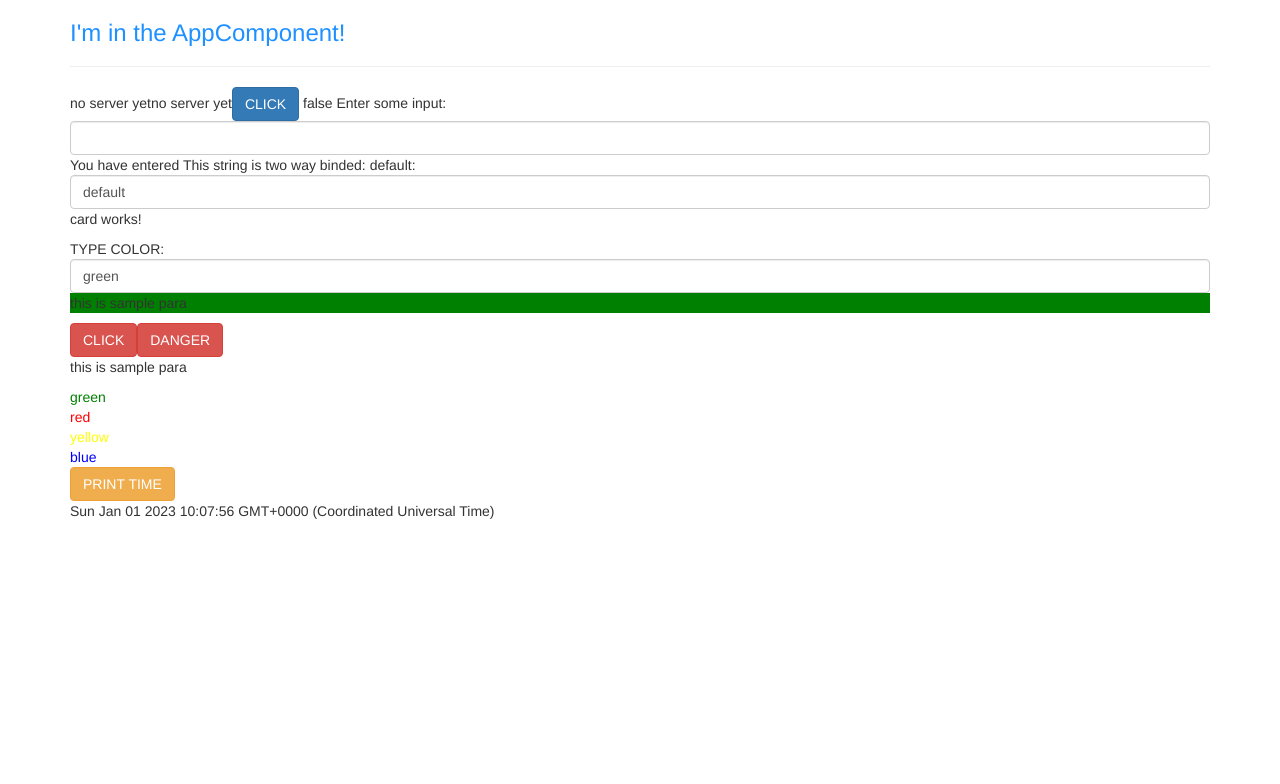
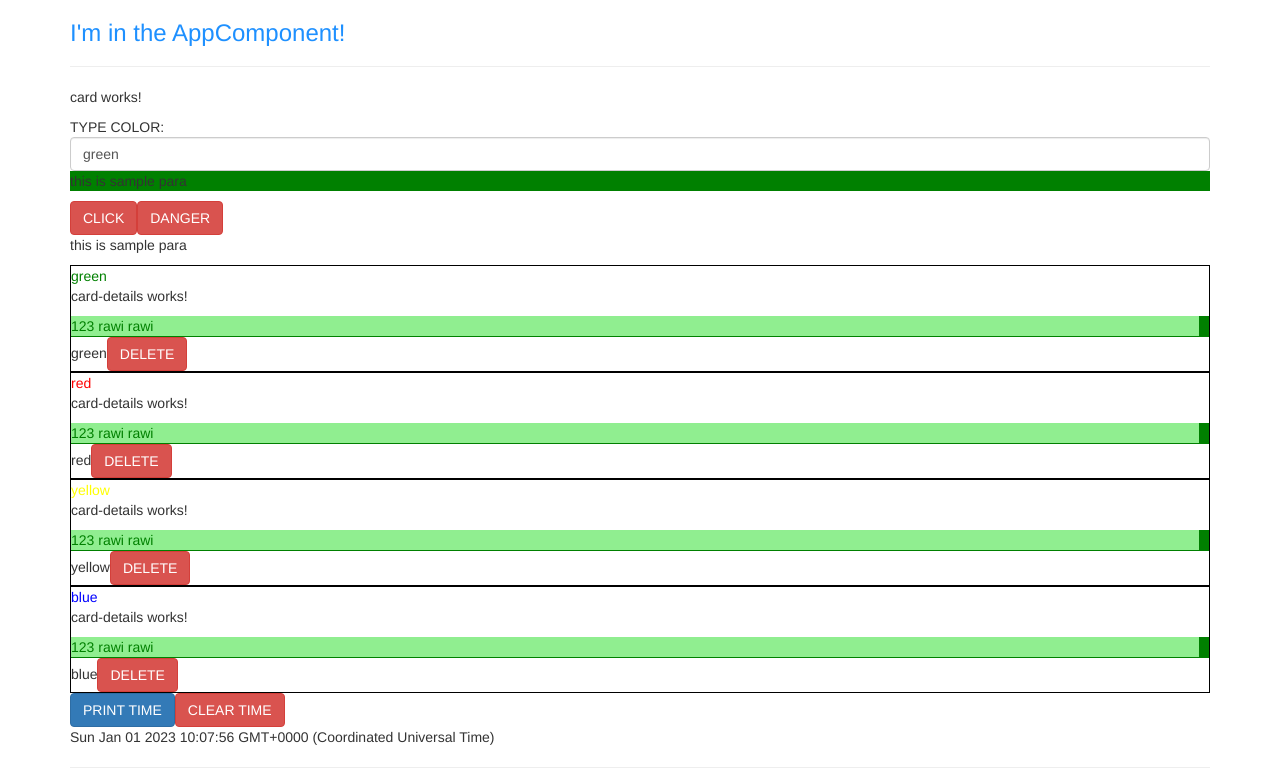
Before and after one commit to Rawendra/angularNewSample, an Angular app: page / in a window 1280 px wide. Shown: the top 784 px of the page. Built offline with nearby package versions, Linux system fonts and the light colour scheme.

Commit message:
pushing the ngviewchild changes

```diff
--- a/src/app/app.component.html
+++ b/src/app/app.component.html
@@ -3,7 +3,9 @@
     <div class="col-xs-12">
       <h3>I'm in the AppComponent!</h3>
       <hr>
-      <app-servers></app-servers>
+
+      <app-card></app-card>
+      <!-- <app-servers></app-servers> -->
       <!--<div app-servers></div>-->
       <!--<div class="app-servers"></div>-->
     </div>
--- a/src/app/app.component.ts
+++ b/src/app/app.component.ts
@@ -1,14 +1,19 @@
-import { Component } from '@angular/core';
+import { Component, OnInit } from "@angular/core";
 
 @Component({
-  selector: 'app-root',
-  templateUrl: './app.component.html',
+  selector: "app-root",
+  templateUrl: "./app.component.html",
   // styleUrls: ['./app.component.css']
-  styles: [`
-    h3 {
-      color: dodgerblue;
-    }
-  `]
+  styles: [
+    `
+      h3 {
+        color: dodgerblue;
+      }
+    `,
+  ],
 })
-export class AppComponent {
+export class AppComponent implements OnInit {
+  ngOnInit() {
+    console.log("ngOnInit called");
+  }
 }
--- a/src/app/app.module.ts
+++ b/src/app/app.module.ts
@@ -7,13 +7,15 @@ import { AppComponent } from './app.component';
 import { ServerComponent } from './server/server.component';
 import { ServersComponent } from './servers/servers.component';
 import { CardComponent } from './card/card.component';
+import { CardDetailsComponent } from './card-details/card-details.component';
 
 @NgModule({
   declarations: [
     AppComponent,
     ServerComponent,
     ServersComponent,
-    CardComponent
+    CardComponent,
+    CardDetailsComponent
   ],
   imports: [
     BrowserModule,
--- /dev/null
+++ b/src/app/card-details/card-details.component.css
@@ -0,0 +1,6 @@
+.card-details{
+  border-right: 10px solid green;
+  border-bottom: 1px solid green;
+  background-color: lightgreen;
+  color: green;
+}
--- /dev/null
+++ b/src/app/card-details/card-details.component.html
@@ -0,0 +1,8 @@
+<p>card-details works!</p>
+<div *ngIf="cardDetails?.cardId" class="card-details">
+  {{cardDetails.cardId}}
+  {{cardDetails.cardName}}
+  {{cardDetails.cardDesc}}
+</div>
+
+{{cardValue}}<button class="btn btn-danger" (click)="handleDelete(cardValue)">DELETE</button>
--- /dev/null
+++ b/src/app/card-details/card-details.component.ts
@@ -0,0 +1,43 @@
+import {
+  Component,
+  OnInit,
+  Input,
+  EventEmitter,
+  Output,
+  SimpleChanges,
+  OnChanges,
+  DoCheck,
+} from "@angular/core";
+
+@Component({
+  selector: "app-card-details",
+  templateUrl: "./card-details.component.html",
+  styleUrls: ["./card-details.component.css"],
+})
+export class CardDetailsComponent implements OnInit, OnChanges, DoCheck {
+  constructor() {}
+  @Input() cardValue;
+
+  @Output() deleteCardEvent = new EventEmitter<{ cardName: string }>();
+  cardDetails: { cardName: string; cardDesc: string; cardId: number } = {
+    cardName: "",
+    cardDesc: "",
+    cardId: 0,
+  };
+  ngOnChanges(changes: SimpleChanges): void {
+    console.log(`ngOnChanges is called ${changes} card details component`);
+  }
+  ngOnInit(): void {
+    this.cardDetails.cardName = "rawi";
+    this.cardDetails.cardDesc = "rawi";
+    this.cardDetails.cardId = 123;
+    console.log("ngOnInit called card details");
+  }
+  handleDelete(input) {
+    console.log("delete is clicked", input);
+    this.deleteCardEvent.emit({ cardName: this.cardValue });
+  }
+  ngDoCheck(): void {
+    console.log("ngDoCheck is called  Card details component ",this.cardValue);
+  }
+}
--- a/src/app/card/card.component.css
+++ b/src/app/card/card.component.css
@@ -8,3 +8,10 @@
  background-color: brown;
  color: cornsilk;
 }
+.item-list{
+  border: 1px solid black;
+}
+.item-list>span:hover{
+  cursor: pointer;
+  font-size: large;
+}
--- a/src/app/card/card.component.html
+++ b/src/app/card/card.component.html
@@ -4,15 +4,21 @@ TYPE COLOR: <input type="text" [(ngModel)]="color" class="form-control" />
 <p [ngStyle]="{ backgroundColor: getColor() }">this is sample para</p>
 <button class="btn btn-danger" (click)="handleClick()">CLICK</button>
 <button class="btn btn-danger" (click)="setDanger()">DANGER</button>
-<p [ngClass]="{ cssClass: getClassCondition(), danger: getDangerCondition() }">
+<p #simplePara [ngClass]="{ cssClass: getClassCondition(), danger: getDangerCondition() }">
   this is sample para
 </p>
 
-<div *ngFor="let item of cards">
-  <span [ngStyle]="{ color: getColor(item) }"> {{ item }}</span>
+<div class="item-list" *ngFor="let item of cards">
+  <span (click)="handleCardClick(item,simplePara)" [ngStyle]="{ color: getColor(item) }">
+    {{ item }}</span
+  >
+  <app-card-details (deleteCardEvent)="handleDeleteCard($event)" [cardValue]="item"></app-card-details>
 </div>
-<button class="btn btn-warning" (click)="appendTime()" >PRINT TIME</button>
+<button class="btn btn-primary" (click)="appendTime()">PRINT TIME</button>
+<button class="btn btn-danger" (click)="clearTime()">CLEAR TIME</button>
 
-<div *ngFor="let item of timeList" >
-  {{item}}
+<div *ngFor="let item of timeList">
+  {{ item }}
 </div>
+
+<hr />
--- a/src/app/card/card.component.ts
+++ b/src/app/card/card.component.ts
@@ -1,21 +1,35 @@
-import { Component, OnInit } from "@angular/core";
+import { Component, ElementRef, OnChanges, OnInit, SimpleChanges ,  ViewChild,} from "@angular/core";
+
 
 @Component({
   selector: "app-card",
   templateUrl: "./card.component.html",
   styleUrls: ["./card.component.css"],
 })
-export class CardComponent implements OnInit {
+export class CardComponent implements OnInit, OnChanges {
   cards = ["green", "red", "yellow", "blue"];
+  @ViewChild ('cardValue') simpleParaDiv:ElementRef;
   constructor() {}
   color = "green";
+
   dangerValue = false;
   showCardText = false;
-  timeList =[ new Date()];
-  ngOnInit(): void {}
+  timeList = [new Date()];
+  ngOnInit(): void {
+    console.log("ngOnInit called card component");
+    console.log(this.simpleParaDiv)
+  }
+
+  ngOnChanges(changes: SimpleChanges): void {
+    console.log(`ngOnChanges is called ${changes} card component `);
+  }
 
   getColor(inputColor) {
     return inputColor ? inputColor.toLowerCase() : this.color?.toLowerCase();
+  }
+  handleCardClick(item,other) {
+    console.log('simpleParaDiv',this.simpleParaDiv, other)
+    console.log(item);
   }
   handleClick() {
     this.showCardText = !this.showCardText;
@@ -26,10 +40,17 @@ export class CardComponent implements OnInit {
   setDanger() {
     this.dangerValue = !this.dangerValue;
   }
-  appendTime(){
-    this.timeList.push(new Date)
+  appendTime() {
+    this.timeList.push(new Date());
+  }
+  clearTime() {
+    this.timeList = [];
   }
   getDangerCondition() {
     return this.dangerValue;
   }
+  handleDeleteCard(event) {
+    this.cards = this.cards.filter((card) => card !== event.cardName);
+    console.log("card component deleting", event);
+  }
 }
```
Also changed, not shown: 1 other file (tests, documents, lock files or other folders).
